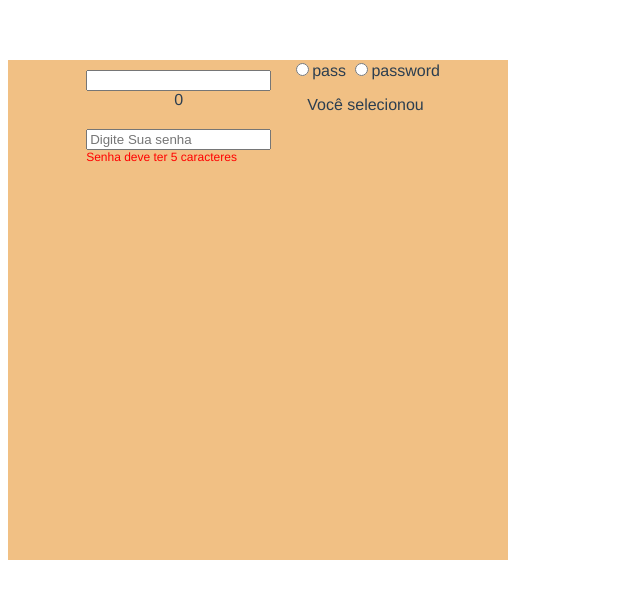
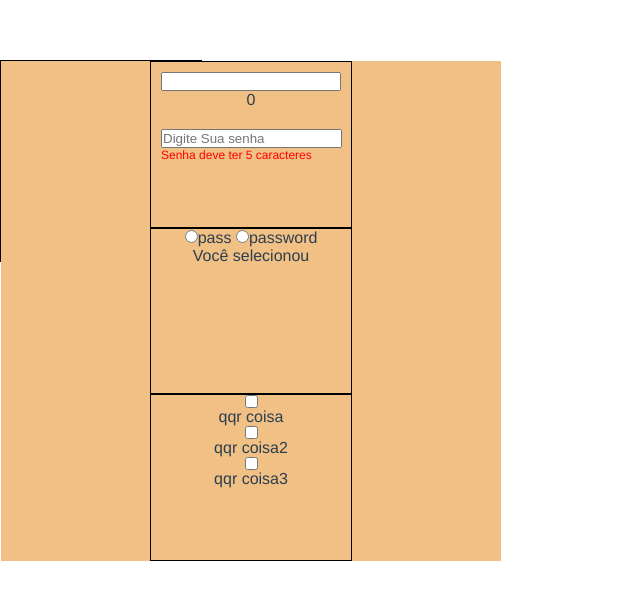
Before and after one commit to EuripedesSimoes/Vue-Tr, a Vue app in the folder form-test/: page / in a window 1280 px wide. Shown: the top 600 px of the page, without its empty margins (0-640 px from the left). Built offline with nearby package versions, Linux system fonts and the light colour scheme.

Commit message:
Form-Test

```diff
--- a/form-test/src/components/TheForm.vue
+++ b/form-test/src/components/TheForm.vue
@@ -2,29 +2,28 @@
     <main class="main">
         <div class="div_main">
             <form class="form_name">
-                <input type="text" id="cu" v-model="txt" v-on:input="nameValidate">
-                <span id="span_required" :style="display_Span" >Senha deve ter 3 caracteres</span>
+                <input type="text" v-model="txt" v-on:input="nameValidate">
+                <span id="span_required" :style="display_Span" >Senha deve ter 8 caracteres</span>
                 {{ txt.length }}
             </form>
 
-            <!--<form class="form_pass">
-                <input type="password" placeholder="Digite Sua senha">
-                <span id="span_required2" style="display: flex; color: red;">Senha deve ter 5 caracteres</span>
-            </form>
-
-
-                <span id="span_required" v-if="txt.length = 0" style="display: none;"></span>
-                -->
-                <form>
+            <form>
                 <input type="text" placeholder="Digite Sua senha" v-model="txt">
                 <span id="span_required3" v-if="txt.length < 5" style="display: flex; color: red;">Senha deve ter 5 caracteres</span>
-                <span id="span_required4" v-else-if="txt.length >= 5" style="display: flex; color: green;">Senha com caracteres certo</span>
+                <span id="span_required4" v-else-if="txt.length >= 5" style="display: flex; color: green;">Senha correta</span>
             </form>
         </div>
         <div>
             <input type="radio" value="pass" v-model="txt">pass
             <input type="radio" value="password" v-model="txt">password
-            <p>Você selecionou  {{ txt }}</p>
+            <p>Você selecionou <br> {{ txt }}</p>
+            <br>
+        </div>
+        <div class="div_cb">
+            <input type="checkbox" v-model="cb" value="1"> qqr coisa
+            <input type="checkbox" v-model="cb2" value="2"> qqr coisa2
+            <input type="checkbox" v-model="cb3" value="3"> qqr coisa3
+            {{ cb }} {{ cb2 }} {{ cb3 }}
         </div>
     </main>
 </template>
@@ -34,8 +33,9 @@ export default {
     data() {
         return {
             txt: '',
-            campos: document.getElementById('cu'),
-            /*campos: document.querySelectorAll('.inputs required'),*/
+            cb1: '',
+            cb2: '',
+            cb3: '',
             spanT: document.getElementById('span_required'),
             display_Span: "display:none;",
             ip3: '',
@@ -46,26 +46,15 @@ export default {
             console.log(this.txt)
 
             if (this.txt.length < 5){
-                this.display_Span = 'display: block; color:red'
+                this.display_Span = 'display: block; color:red;'
 
             }
 
             else {
-                    this.display_Span = 'display: block; color:green'
+                    this.display_Span = 'display: block; color:green;'
                     /*this.spanT.innerText = 'Caracteres certos'*/
                 }
 
-            /*if (this.txt < 5)
-            {
-            this.spanT.setAttribute('id', 'span_required2')
-            }*/
-            /*
-            console.log('entro')
-            let camposV = this.campos
-            if (camposV[0].value.length < 3) {
-                console.log('a')
-                this.spanT.style.display = 'block'
-            }*/
         }
 
     }
@@ -74,15 +63,27 @@ export default {
 </script>
 
 <style>
+*{
+    margin: 0;
+    padding: 0;
+    box-sizing: 0;
+}
+div {
+    height: 200px;
+    width: 200px;
+    border: 1px solid black;
+}
 .main {
     background-color: rgb(241, 192, 132);
     width: 500px;
     height: 500px;
     display: flex;
     justify-content: center;
-    /*align-items: center;*/
+    align-items: center;
     column-gap: 10px;
+    flex-direction: column;
 }
+
 .div_main > form {
     padding: 10px;
 }
@@ -92,6 +93,11 @@ export default {
     flex-direction: column;
     /*font-size: 10px;
     column-gap: 10px;*/
+}
+.div_cb{
+    display: flex;
+    flex-direction: column;
+    align-items: center;
 }
 span {
     font-size: 12px;
```
